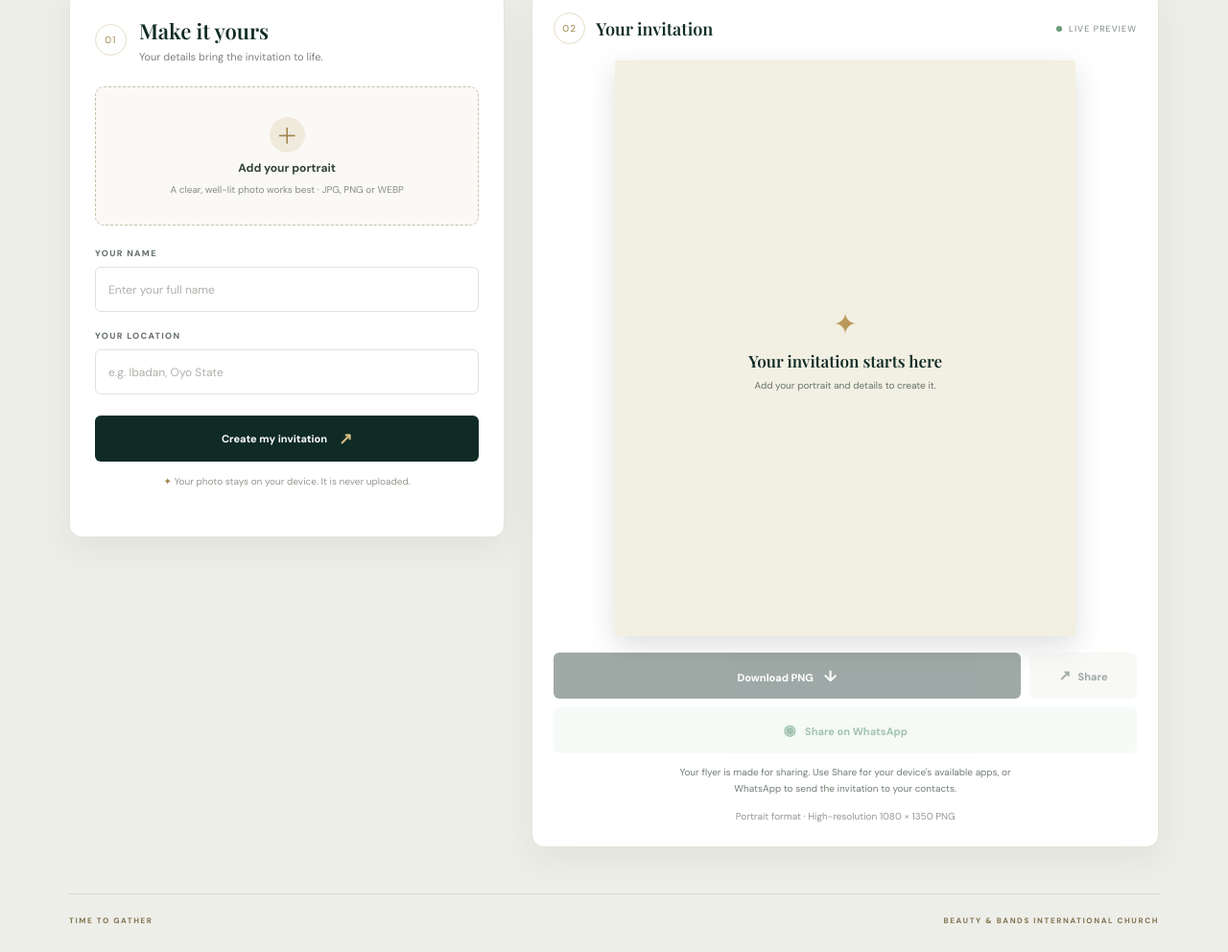
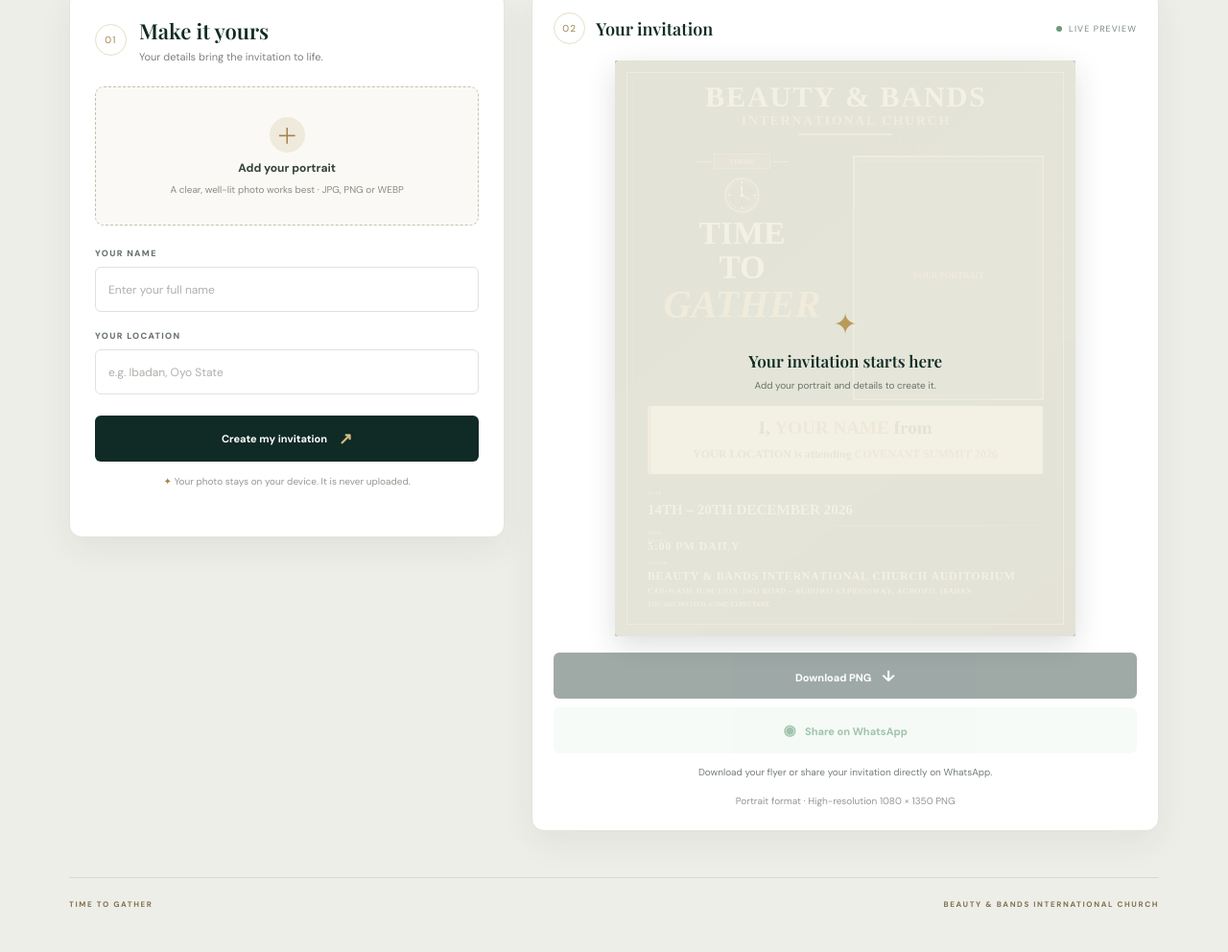
Before and after one commit to Phyn-Creative/BBIC-Personalized-flyer-generator, a plain HTML site: page index.html in a window 1280 px wide. Shown: the part 382-1374 px from the top of the page at 96% size. Drawn offline with nearby package versions, Linux system fonts and the light colour scheme; a web font is replaced by a local one.

Commit message:
Remove generic share button and add portrait crop controls

```diff
--- a/index.html
+++ b/index.html
@@ -17,8 +17,10 @@
 <p class="privacy-note"><span>✦</span> Your photo stays on your device. It is never uploaded.</p><p class="error" id="errorMessage" role="alert"></p></form>
 <section class="preview-panel" aria-label="Flyer preview"><div class="preview-heading"><div><span class="step">02</span><strong>Your invitation</strong></div><span class="live-label"><i></i> LIVE PREVIEW</span></div>
 <div class="poster-wrap"><canvas id="flyerCanvas" width="1080" height="1350" aria-label="Personalised Covenant Summit flyer"></canvas><div class="empty-overlay" id="emptyOverlay"><span>✦</span><strong>Your invitation starts here</strong><small>Add your portrait and details to create it.</small></div></div>
-<div class="download-actions"><button class="download-button" type="button" id="downloadButton" disabled>Download PNG <span>↓</span></button><button class="share-button" type="button" id="shareButton" disabled><span>↗</span> Share</button></div>
+<div class="download-actions"><button class="download-button" type="button" id="downloadButton" disabled>Download PNG <span>↓</span></button></div>
 <div class="social-actions"><button class="whatsapp-button" type="button" id="whatsappButton" disabled><span>◉</span> Share on WhatsApp</button></div>
-<p class="share-note" id="shareNote">Your flyer is made for sharing. Use Share for your device's available apps, or WhatsApp to send the invitation to your contacts.</p><p class="preview-footnote">Portrait format · High-resolution 1080 × 1350 PNG</p></section>
-</section><footer class="footer"><span>TIME TO GATHER</span><span>BEAUTY &amp; BANDS INTERNATIONAL CHURCH</span></footer></main>
+<p class="share-note" id="shareNote">Download your flyer or share your invitation directly on WhatsApp.</p><p class="preview-footnote">Portrait format · High-resolution 1080 × 1350 PNG</p></section>
+</section>
+<div class="crop-modal" id="cropModal" hidden><div class="crop-dialog" role="dialog" aria-modal="true" aria-labelledby="cropTitle"><h2 id="cropTitle">Position your portrait</h2><p>Drag the photo to reposition it and use the slider to zoom in or out.</p><canvas id="cropCanvas" width="444" height="570"></canvas><label class="crop-zoom" for="cropZoom">ZOOM <input id="cropZoom" type="range" min="1" max="3" step="0.01" value="1"></label><div class="crop-actions"><button type="button" id="cropCancel">Cancel</button><button type="button" id="cropApply">Use this crop</button></div></div></div>
+<footer class="footer"><span>TIME TO GATHER</span><span>BEAUTY &amp; BANDS INTERNATIONAL CHURCH</span></footer></main>
 <script src="event-config.js"></script><script src="app.js"></script></body></html>
```
